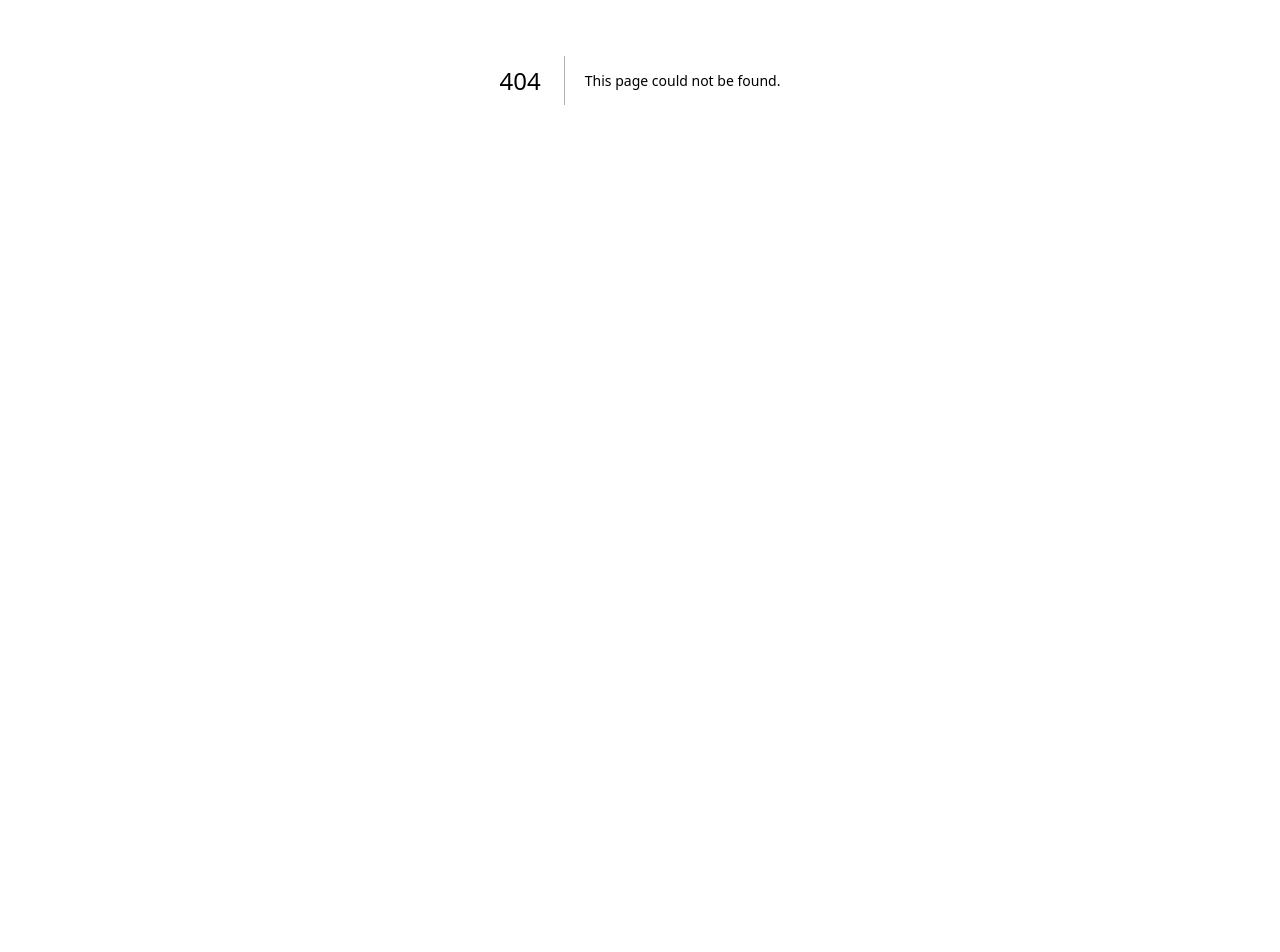
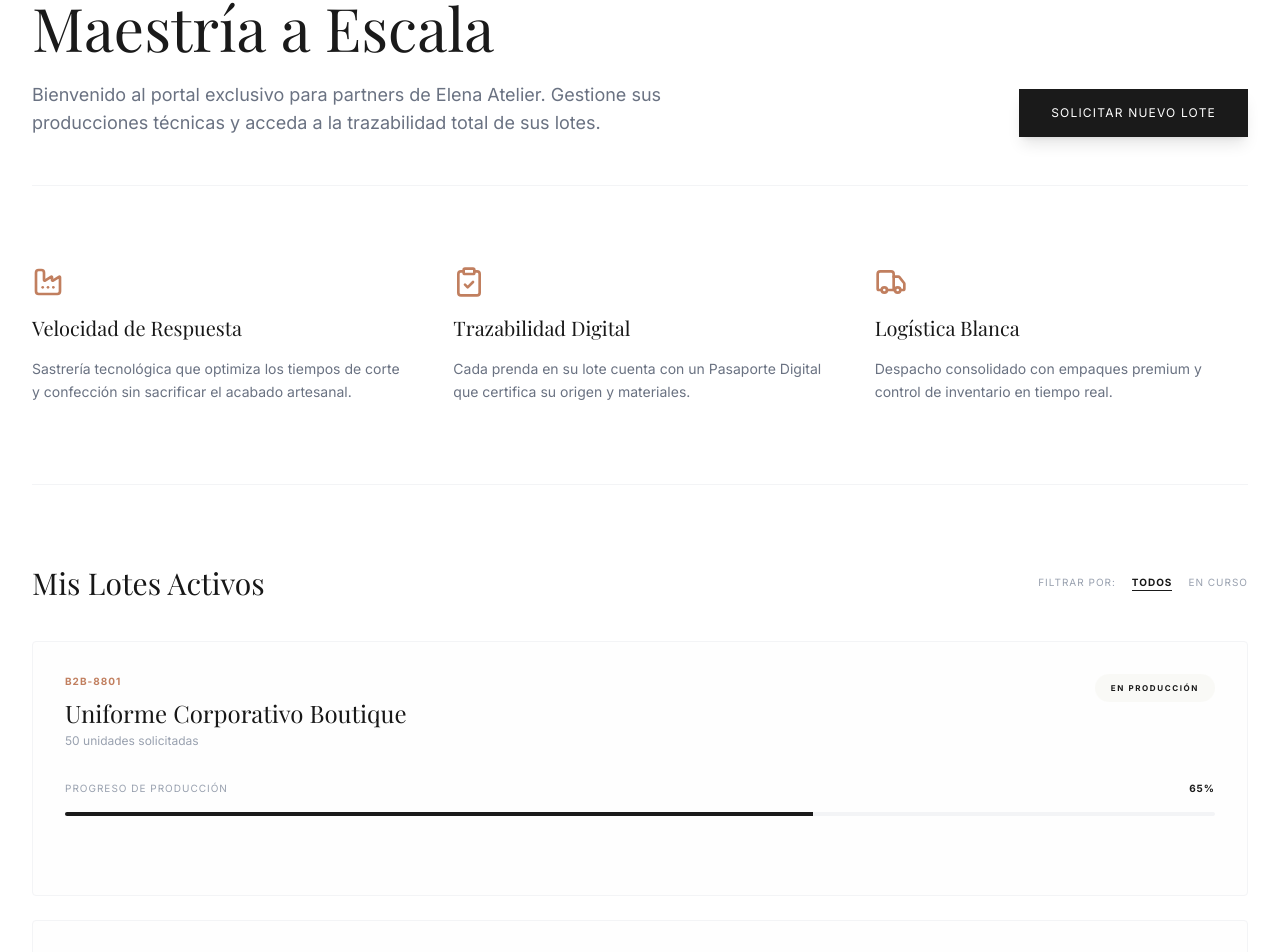
Before and after one commit to Gaz-Style/elena-atelier, a Next.js app: page /b2b in a window 1280 px wide. Before the commit this address had no page. Shown: the part 400-1352 px from the top of the page. Before the commit the page ends 880 px from the top, so only its background shows below. Built offline with nearby package versions, Linux system fonts and the light colour scheme; a web font is replaced by a local one.

Commit message:
fix: restore missing b2b portal section

```diff
--- /dev/null
+++ b/src/app/b2b/page.tsx
@@ -0,0 +1,122 @@
+'use client';
+
+import React from 'react';
+import { Factory, Box, ClipboardCheck, Truck, Download, Lock } from 'lucide-react';
+import Navbar from '@/components/Navbar';
+
+export default function B2BPortal() {
+    const productionBatches = [
+        { id: 'B2B-8801', item: 'Uniforme Corporativo Boutique', units: 50, status: 'En Producción', progress: 65 },
+        { id: 'B2B-8805', item: 'Colección Cápsula de Invierno', units: 120, status: 'Control de Calidad', progress: 90 },
+        { id: 'B2B-8910', item: 'Muestrario de Telas Técnicas', units: 10, status: 'Despacho', progress: 100 },
+    ];
+
+    return (
+        <div className="min-h-screen bg-white font-sans">
+            <Navbar />
+
+            <main className="max-w-7xl mx-auto px-8 pt-32 pb-24 space-y-20">
+                <header className="border-b border-gray-100 pb-12 flex justify-between items-end">
+                    <div className="max-w-2xl">
+                        <div className="flex items-center gap-2 mb-4 text-brand-terracotta">
+                            <Lock className="w-4 h-4" />
+                            <span className="text-[10px] uppercase tracking-[0.2em] font-bold">Portal Restringido B2B</span>
+                        </div>
+                        <h1 className="font-serif text-6xl leading-tight mb-4 text-brand-charcoal">
+                            Producción Responsable & <br /> Maestría a Escala
+                        </h1>
+                        <p className="text-gray-500 text-lg">
+                            Bienvenido al portal exclusivo para partners de Elena Atelier. Gestione sus producciones técnicas y acceda a la trazabilidad total de sus lotes.
+                        </p>
+                    </div>
+                    <button className="bg-brand-charcoal text-white px-8 py-4 text-xs uppercase tracking-widest hover:bg-brand-terracotta transition-all shadow-lg">
+                        Solicitar Nuevo Lote
+                    </button>
+                </header>
+
+                {/* B2B Value Props */}
+                <section className="grid md:grid-cols-3 gap-12 border-b border-gray-100 pb-20">
+                    {[
+                        { title: 'Velocidad de Respuesta', desc: 'Sastrería tecnológica que optimiza los tiempos de corte y confección sin sacrificar el acabado artesanal.', icon: Factory },
+                        { title: 'Trazabilidad Digital', desc: 'Cada prenda en su lote cuenta con un Pasaporte Digital que certifica su origen y materiales.', icon: ClipboardCheck },
+                        { title: 'Logística Blanca', desc: 'Despacho consolidado con empaques premium y control de inventario en tiempo real.', icon: Truck },
+                    ].map((item, i) => (
+                        <div key={i} className="space-y-4">
+                            <item.icon className="w-8 h-8 text-brand-terracotta mb-4" />
+                            <h3 className="font-serif text-xl">{item.title}</h3>
+                            <p className="text-sm text-gray-500 leading-relaxed">{item.desc}</p>
+                        </div>
+                    ))}
+                </section>
+
+                {/* Active Batches */}
+                <section className="space-y-10">
+                    <div className="flex justify-between items-center">
+                        <h2 className="font-serif text-3xl">Mis Lotes Activos</h2>
+                        <div className="flex gap-4">
+                            <span className="text-[10px] uppercase tracking-widest text-gray-400">Filtrar por:</span>
+                            <button className="text-[10px] uppercase tracking-widest font-bold border-b border-brand-charcoal">Todos</button>
+                            <button className="text-[10px] uppercase tracking-widest text-gray-400">En Curso</button>
+                        </div>
+                    </div>
+
+                    <div className="grid gap-6">
+                        {productionBatches.map((batch) => (
+                            <div key={batch.id} className="bg-brand-sand/10 border border-gray-100 p-8 rounded-sm hover:border-brand-terracotta transition-all group">
+                                <div className="flex justify-between items-start mb-8">
+                                    <div>
+                                        <span className="text-[10px] text-brand-terracotta font-bold uppercase tracking-widest mb-2 block">{batch.id}</span>
+                                        <h4 className="font-serif text-2xl">{batch.item}</h4>
+                                        <p className="text-xs text-gray-400 mt-1">{batch.units} unidades solicitadas</p>
+                                    </div>
+                                    <div className={`px-4 py-2 text-[8px] uppercase tracking-[0.2em] font-bold rounded-full ${batch.progress === 100 ? 'bg-green-100 text-green-700' : 'bg-brand-sand/50 text-brand-charcoal'
+                                        }`}>
+                                        {batch.status}
+                                    </div>
+                                </div>
+
+                                <div className="space-y-4">
+                                    <div className="flex justify-between text-[10px] uppercase tracking-widest text-gray-400">
+                                        <span>Progreso de Producción</span>
+                                        <span className="text-brand-charcoal font-bold">{batch.progress}%</span>
+                                    </div>
+                                    <div className="w-full bg-gray-100 h-1 rounded-full overflow-hidden">
+                                        <div
+                                            className="bg-brand-charcoal h-full transition-all duration-1000"
+                                            style={{ width: `${batch.progress}%` }}
+                                        ></div>
+                                    </div>
+                                </div>
+
+                                <div className="mt-8 flex justify-end gap-6 opacity-0 group-hover:opacity-100 transition-opacity">
+                                    <button className="flex items-center gap-2 text-[10px] uppercase tracking-widest font-bold text-gray-500 hover:text-brand-terracotta">
+                                        <Download className="w-3 h-3" /> Reporte QC
+                                    </button>
+                                    <button className="flex items-center gap-2 text-[10px] uppercase tracking-widest font-bold text-brand-charcoal hover:underline">
+                                        Ver Tracking Detallado
+                                    </button>
+                                </div>
+                            </div>
+                        ))}
+                    </div>
+                </section>
+
+                {/* Contact/Support Footer */}
+                <section className="bg-brand-charcoal text-white p-16 rounded-sm text-center space-y-8">
+                    <h2 className="font-serif text-4xl">¿Necesita una producción especial?</h2>
+                    <p className="max-w-xl mx-auto text-gray-400 text-sm leading-relaxed">
+                        Nuestro equipo de diseño y producción técnica está listo para materializar colecciones de gran escala manteniendo la calidad de un atelier boutique.
+                    </p>
+                    <div className="flex justify-center gap-8 pt-4">
+                        <button className="bg-brand-terracotta px-10 py-4 text-xs uppercase tracking-widest hover:bg-white hover:text-brand-charcoal transition-all">
+                            Hablar con un Experto
+                        </button>
+                        <button className="border border-white/20 px-10 py-4 text-xs uppercase tracking-widest hover:bg-white/10 transition-all">
+                            Descargar Dossier Capacidad
+                        </button>
+                    </div>
+                </section>
+            </main>
+        </div>
+    );
+}
```
